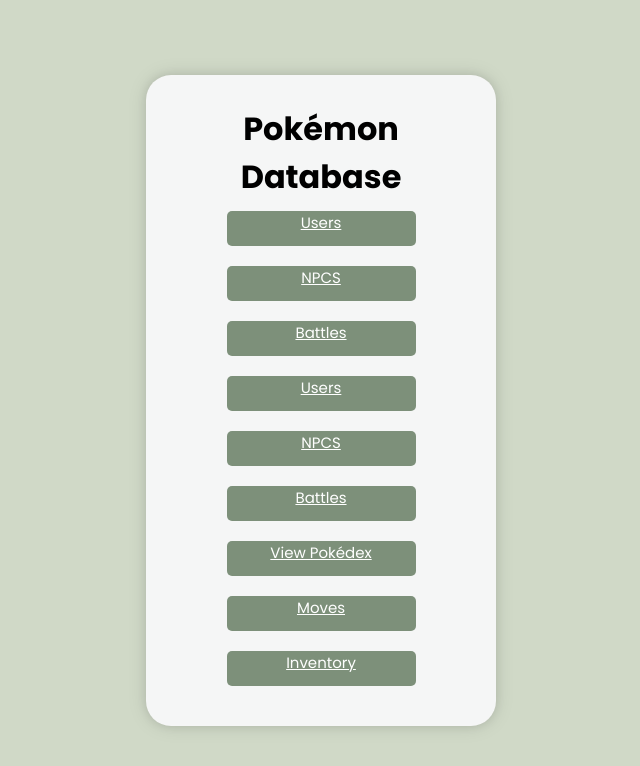
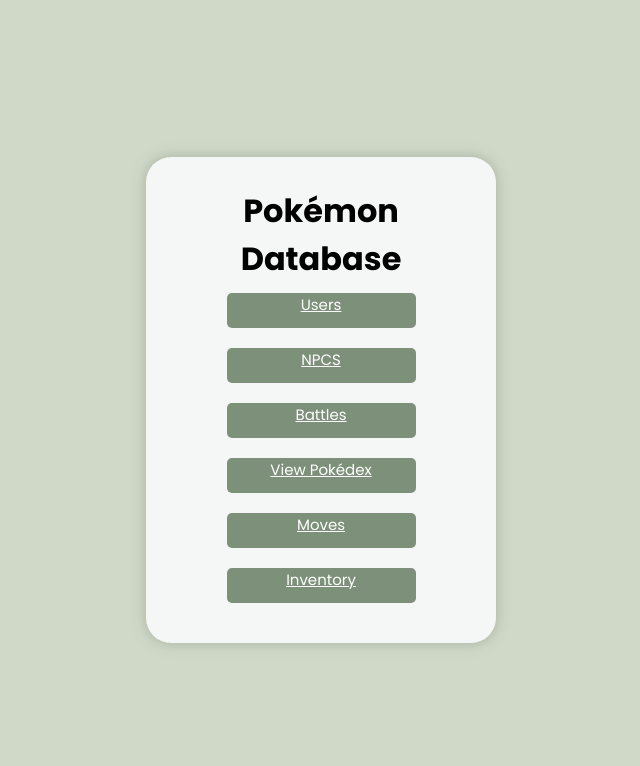
Before and after one commit to DevtheJay/pokemongameComp440, a PHP site: page / in a window 1280 px wide. Shown: the top 766 px of the page, without its empty margins (319-959 px from the left). Run offline with PHP 8.4, Linux system fonts and the light colour scheme.

Commit message:
Update index.php

```diff
--- a/index.php
+++ b/index.php
@@ -7,13 +7,9 @@
     <title>Pokémon Database</title>
 </head>
 <body class = "index-page">
-<body class = "index-page">
     <div class="container">
         <div class="box">
                 <h1>Pokémon Database</h1>
-                <a href="user.php" class="btn">Users</a>
-                <a href="NPCS.php" class="btn">NPCS</a>
-                <a href="battles.php" class="btn">Battles</a>
                 <a href="user.php" class="btn">Users</a>
                 <a href="NPCS.php" class="btn">NPCS</a>
                 <a href="battles.php" class="btn">Battles</a>
```
